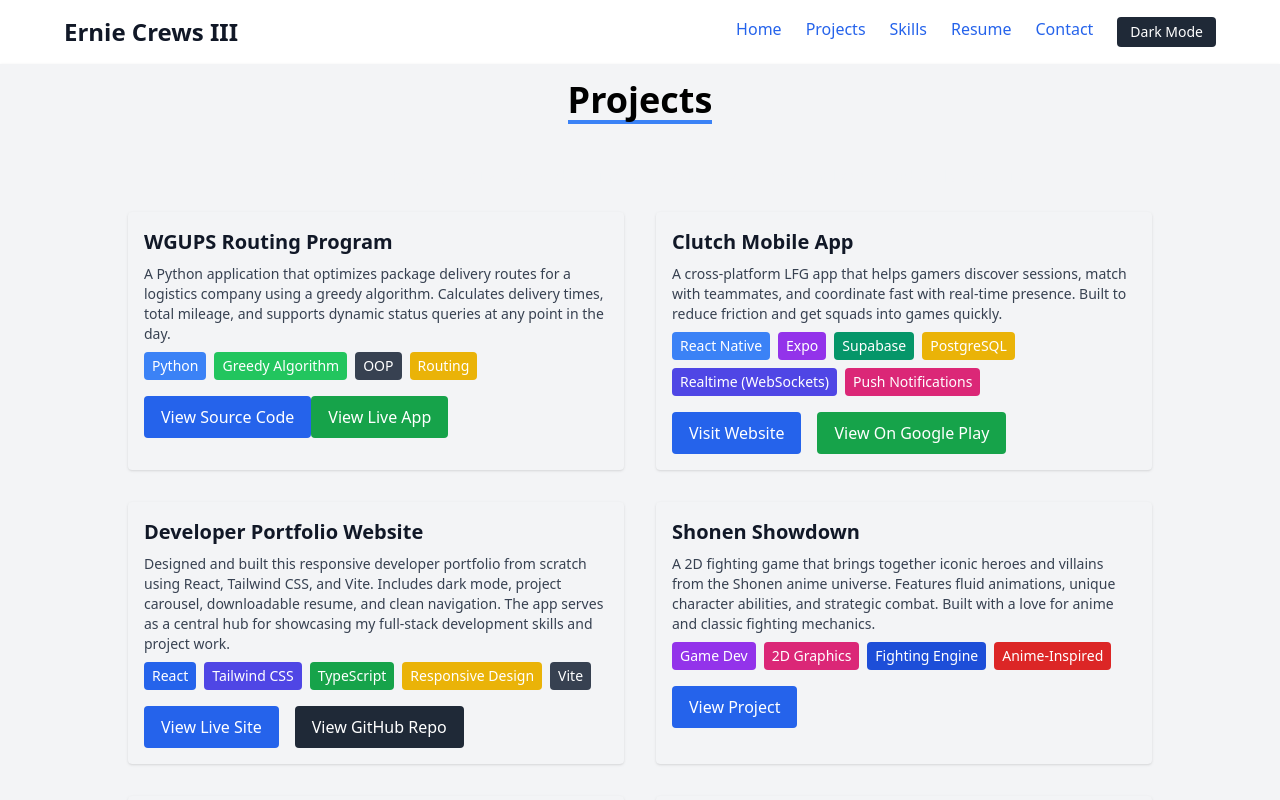
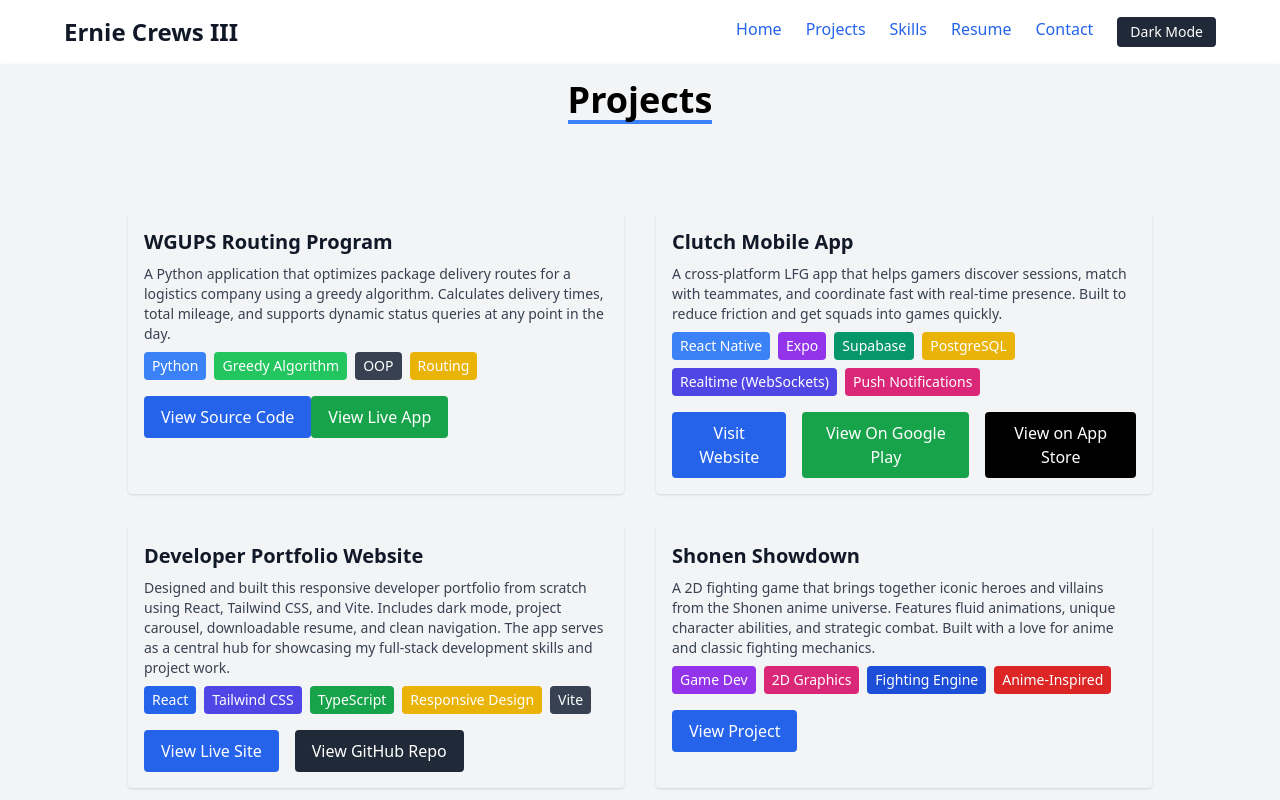
Before and after one commit to RoyalEC/PortfolioSite, a React (Vite) app: page /projects in a window 1280 px wide. Shown: the top 800 px of the page. Built offline with nearby package versions, Linux system fonts and the light colour scheme.

Commit message:
Added App Store link

```diff
--- a/src/components/ProjectsCarousel.tsx
+++ b/src/components/ProjectsCarousel.tsx
@@ -8,7 +8,7 @@ const projects = [
     description: 'Cross-platform LFG app that helps gamers discover sessions, match with teammates, and coordinate fast with real-time presence.',
     live: 'https://clutch-app.co',
     playStore: 'https://play.google.com/store/apps/details?id=com.erniec1.ClutchApp&hl=en_US',
-    appStore: 'https://apps.apple.com/app/idXXXXXXXXXX',
+    appStore: 'https://apps.apple.com/us/app/clutch-team-up-lfg-play/id6756883623',
     tags: ['React Native', 'Expo', 'Supabase', 'PostgreSQL', 'Realtime (WebSockets)', 'Push Notifications'],
   },
   {
--- a/src/pages/Projects.tsx
+++ b/src/pages/Projects.tsx
@@ -66,6 +66,15 @@ function Projects() {
     >
       <button className="bg-green-600 text-white px-4 py-2 rounded w-full sm:w-auto">
         View On Google Play
+      </button>
+    </a>
+    <a
+      href="https://apps.apple.com/us/app/clutch-team-up-lfg-play/id6756883623"
+      target="_blank"
+      rel="noreferrer"
+    >
+      <button className="bg-black text-white px-4 py-2 rounded w-full sm:w-auto">
+        View on App Store
       </button>
     </a>
   </div>
```
